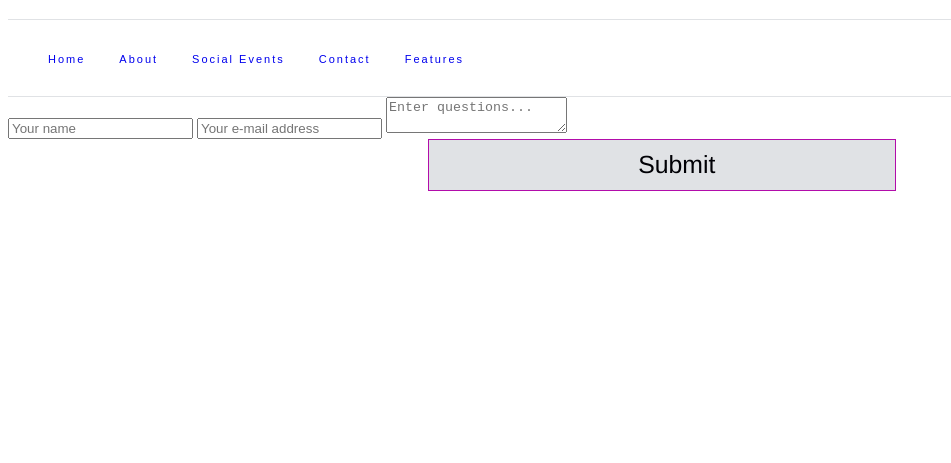
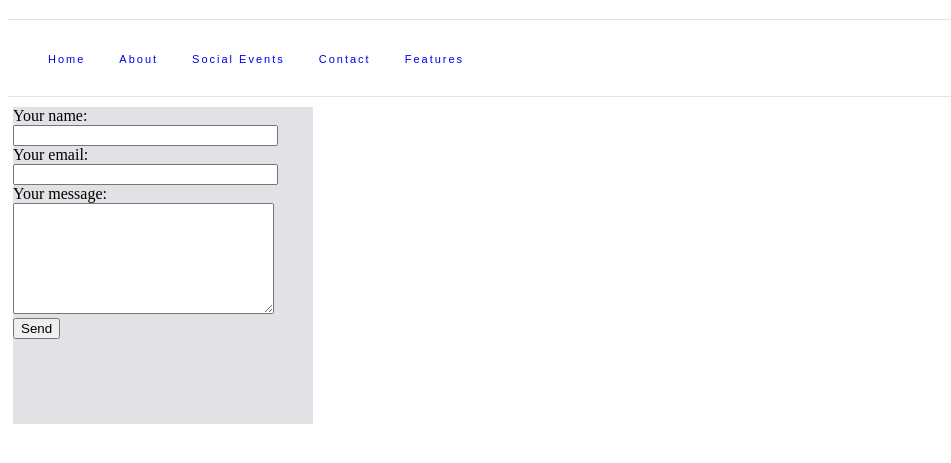
Before and after one commit to rmodesto26/NYPL, a plain HTML site: page Quisqueya Heights/contact.html in a window 1280 px wide. Shown: the part 61-524 px from the top of the page, without its empty margins (0-951 px from the left). Drawn offline with Linux system fonts and the light colour scheme.

Commit message:
Project upload
This is final.

```diff
--- a/Quisqueya Heights/contact.html
+++ b/Quisqueya Heights/contact.html
@@ -19,15 +19,20 @@
 				</ul>
 			</nav>
 
-			<form name="heights" id="heights" method="post" action="#">
-                <div id="wrapping" class="clearfix"><section id="aligned">
-                    <input type="text" name="name" id="name" placeholder="Your name" autocomplete="off" tabindex="1" class="txtinput">
-                    <input type="email" name="email" id="email" placeholder="Your e-mail address" autocomplete="off" tabindex="2" class="txtinput">
-                    <textarea name="message" id="message" placeholder="Enter questions..." tabindex="5" class="txtblock"></textarea>
-                    <form action="/" method="post"><button>Submit</button>
-                    </form>
-                   </section>
-                </div>
+			<form id="contact_form" action="#" method="POST" enctype="multipart/form-data">
+				<div class="row">
+					<label for="name">Your name:</label><br />
+					<input id="name" class="input" name="name" type="text" value="" size="30" /><br />
+				</div>
+				<div class="row">
+					<label for="email">Your email:</label><br />
+					<input id="email" class="input" name="email" type="text" value="" size="30" /><br />
+				</div>
+				<div class="row">
+					<label for="message">Your message:</label><br />
+					<textarea id="message" class="input" name="message" rows="7" cols="30"></textarea><br />
+				</div>
+				<input id="submit_button" type="submit" value="Send" />
              </form>
          </body>
 </html>
--- a/Quisqueya Heights/kaity.css
+++ b/Quisqueya Heights/kaity.css
@@ -58,53 +58,26 @@ aside{
 
 }
 
-#heights.txtinput {
-  display: block;
-  font-family: sans-serif;
-  border-style: solid;
-  border-width: 1px;
-  border-color: #e0e2e5;
-  margin: auto;
-  margin-bottom: 20px;
-  font-size: 1.55em;
-  padding: 11px 25px;
-  padding-left: 55px;
-  width: 30%;
-  color: #000005;
+#contact_form {
+  width: 300px;
+  height: 317px;
+  background-color: #e0e2e5;
+  border: 1px color: #122caa;
+  margin-top: 10px;
+  margin-left: 5px;
 
 }
 
-#heights.txtblock {
+form {
+  margin-bottom: 1em;
+}
+
+form {
   display: block;
-  font-family: sans-serif;
-  border-style: solid;
-  border-width: 1px;
-  border-color: #e0e2e5;
-  margin: auto;
-  margin-bottom: 20px;
-  font-size: 1.55em;
-  padding: 11px 25px;
-  padding-left: 55px;
-  width: 30%;
+  margin-top: 0em;
+}
+
+h4 {
   color: #000005;
 
-}
-
-
-button {
-  display: block;
-  text-align: center;
-  font-family: "Helvetica Neue", Arial, sans-serif;
-  border-style: solid;
-  border-width: 1px;
-  border-color: #B20CAA;
-  background-color: #e0e2e5;
-  margin: auto;
-  margin-left: 420px;
-  margin-bottom: 20px;
-  font-size: 1.55em;
-  padding: 11px 25px;
-  padding-left: 55px;
-  width: 37%;
-  color: #000005;
-}
+  }
```
Also changed, not shown: Quisqueya Heights/features.html (added, +28 -0 lines).
